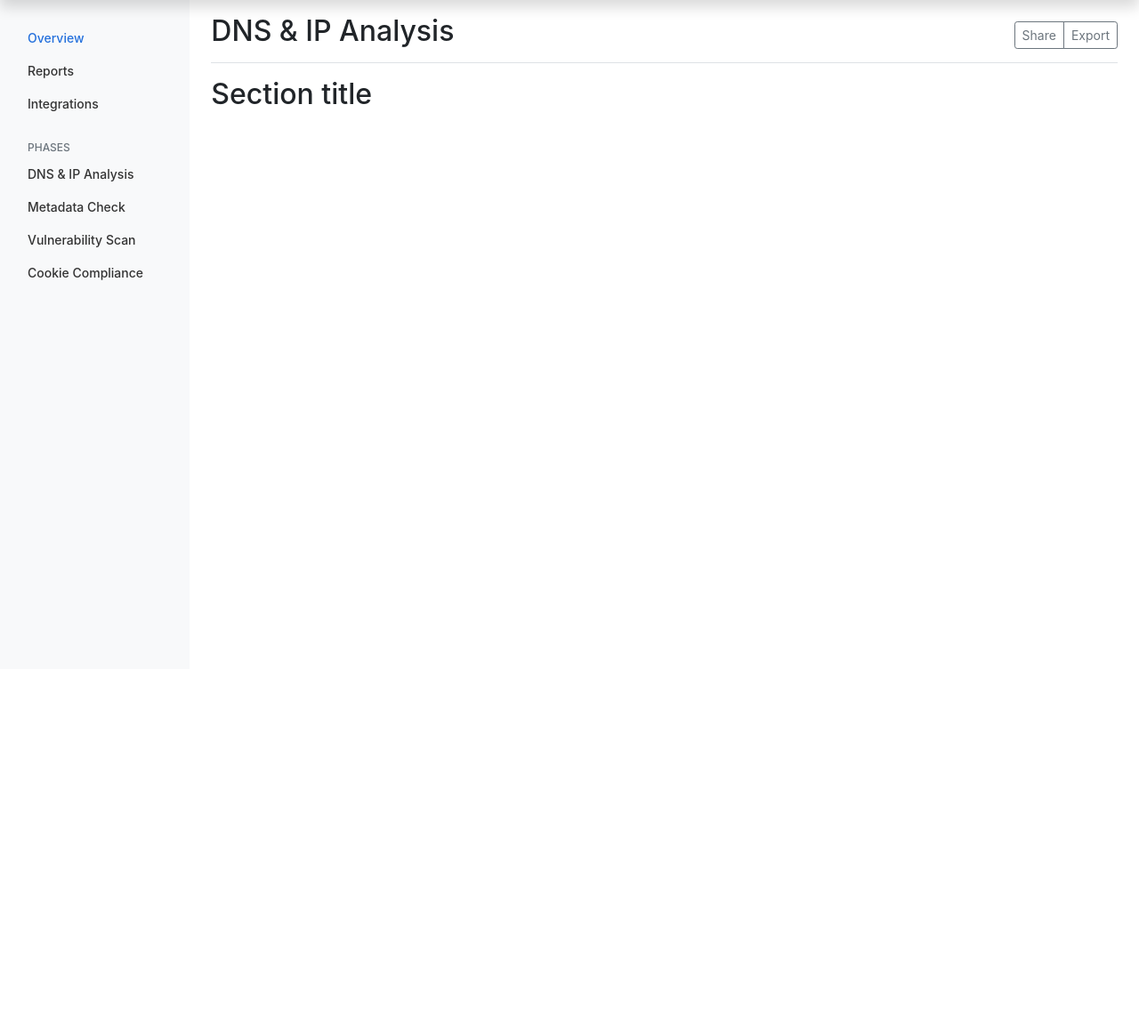
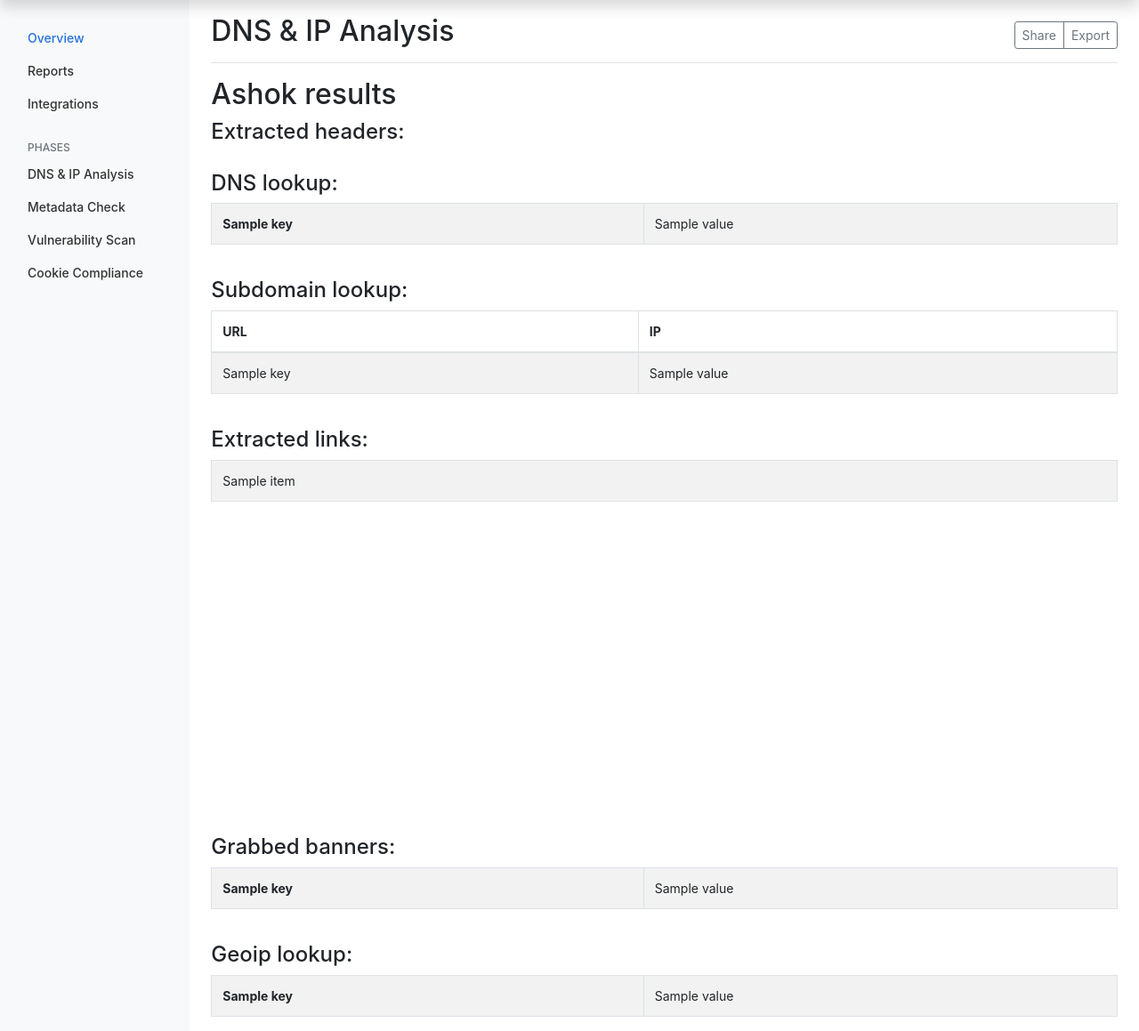
Before and after one commit to novatc/oSint, a Flask app: template oSint/website/templates/dashboard-phase1.html in a window 1280 px wide. Shown: the part 48-1207 px from the top of the page at 89% size. Before the commit the page ends 363 px from the top, so only its background shows below. Run offline with Flask 2, Linux system fonts and the light colour scheme; the template is opened without the code that fills it: most values are stand-ins (such as "Sample title", 1, 10 or a date in 2020); some libraries are stand-ins or nearby versions.

Commit message:
Display ashok results

```diff
--- a/oSint/scripts/ashok/ashok_script.py
+++ b/oSint/scripts/ashok/ashok_script.py
@@ -50,14 +50,16 @@
     """
     ashok_result = {}
 
+    # TODO nutzen von Domains wie http://example.com etc. ermöglichen
+    print(url)
     protocol = url.split('/')[0]
     third_level_domain = url.split('/')[2].split('.')[0]
     first_level_domain = url.split('/')[2].split('.')[1]
     top_level_domain = url.split('/')[2].split('.')[2]
 
     url = protocol + '//' + third_level_domain + '.' + first_level_domain + '.' + top_level_domain
+
     domain = first_level_domain + '.' + top_level_domain
-
     print_logo()
 
     # Extract Http Headers from single url
--- a/oSint/website/dashboard.py
+++ b/oSint/website/dashboard.py
@@ -16,8 +16,7 @@
 
 @dashboard.route('/dns-ip-analysis')
 def phase_1():
-    return render_template("dashboard-phase1.html")
-
+    return render_template("dashboard-phase1.html", ashok = Session.get('ashok_results'))
 
 @dashboard.route('/metadata-check')
 def phase_2():
--- a/oSint/website/templates/dashboard-phase1.html
+++ b/oSint/website/templates/dashboard-phase1.html
@@ -12,6 +12,121 @@
         </div>
     </div>
 
-    <h2>Section title</h2>
+    <!-- Ashok -->
+    {% if ashok is not none %}
+    <h2>Ashok results</h2>
+
+    <!-- Ashok - headers -->
+    <h4>Extracted headers:</h4>
+    {% for key, value in ashok['headers'].items() %}
+    <h6>{{ key }}</h6>
+    <div class="table-responsive">
+        <table class="table align-middle table-striped table-bordered">
+            <thead>
+                <tr>
+                    {% for k in value.keys() %}
+                    <th scope="col">{{ k }}</th>
+                    {% endfor %}
+                </tr>
+            </thead>
+            <tbody>
+                <tr>
+                    {% for v in value.values() %}
+                    <td>{{ v }}</td>
+                    {% endfor %}
+                </tr>
+            </tbody>
+        </table>
+    </div>
+    <br />
+    {% endfor %}
+
+    <!-- Ashok - DNS -->
+    <br />
+    <h4>DNS lookup:</h4>
+    <div class="table-responsive">
+        <table class="table align-middle table-striped table-bordered">
+            <tbody>
+                {% for key, value in ashok['dns'].items() %}
+                <tr>
+                    <th>{{ key }}</th>
+                    <td>{{ value }}</td>
+                </tr>
+                {% endfor %}
+            </tbody>
+        </table>
+    </div>
+
+    <!-- Ashok - subdomain -->
+    <br />
+    <h4>Subdomain lookup:</h4>
+    <div class="table-responsive">
+        <table class="table align-middle table-striped table-bordered">
+            <thead>
+                <tr>
+                    <th scope="col">URL</th>
+                    <th scope="col">IP</th>
+
+                </tr>
+            </thead>
+            <tbody>
+                {% for key, value in ashok['subdomain'].items() %}
+                <tr>
+                    <td>{{ key }}</td>
+                    <td>{{ value }}</td>
+                </tr>
+                {% endfor %}
+            </tbody>
+        </table>
+    </div>
+
+    <!-- Ashok - DNS -->
+    <br />
+    <h4>Extracted links:</h4>
+    <div class="table-responsive" style="height: 400px; overflow-y: auto;">
+        <table class="table align-middle table-striped table-bordered">
+            <tbody>
+                {% for item in ashok['extract'] %}
+                <tr>
+                    <td>{{ item }}</td>
+                </tr>
+                {% endfor %}
+            </tbody>
+        </table>
+    </div>
+
+    <!-- Ashok - banner -->
+    <br />
+    <h4>Grabbed banners:</h4>
+    <div class="table-responsive">
+        <table class="table align-middle table-striped table-bordered">
+            <tbody>
+                {% for key, value in ashok['banner'].items() %}
+                <tr>
+                    <th>{{ key }}</th>
+                    <td>{{ value }}</td>
+                </tr>
+                {% endfor %}
+            </tbody>
+        </table>
+    </div>
+
+    <!-- Ashok - geoip -->
+    <br />
+    <h4>Geoip lookup:</h4>
+    <div class="table-responsive">
+        <table class="table align-middle table-striped table-bordered">
+            <tbody>
+                {% for key, value in ashok['geoip'].items() %}
+                <tr>
+                    <th>{{ key }}</th>
+                    <td>{{ value }}</td>
+                </tr>
+                {% endfor %}
+            </tbody>
+        </table>
+    </div>
+    {% endif %}
+
 </main>
 {% endblock %}
--- a/oSint/website/templates/dashboard-phase2.html
+++ b/oSint/website/templates/dashboard-phase2.html
@@ -11,7 +11,7 @@
             </div>
         </div>
     </div>
-
+    {% if webtech is not none %}
     <h2>Web technologies</h2>
     <div class="table-responsive">
         <table class="table align-middle table-striped table-bordered">
@@ -33,6 +33,6 @@
             </tbody>
         </table>
     </div>
-
+    {% endif %}
 </main>
 {% endblock %}
--- a/oSint/website/util/session.py
+++ b/oSint/website/util/session.py
@@ -22,4 +22,3 @@
             'cookies_after': {},
             'cookies_before': {}
         })
-        session['web_technologies'] = json.dumps({})
```
Also changed, not shown: oSint/website/homepage.py (+4 -4 lines).
